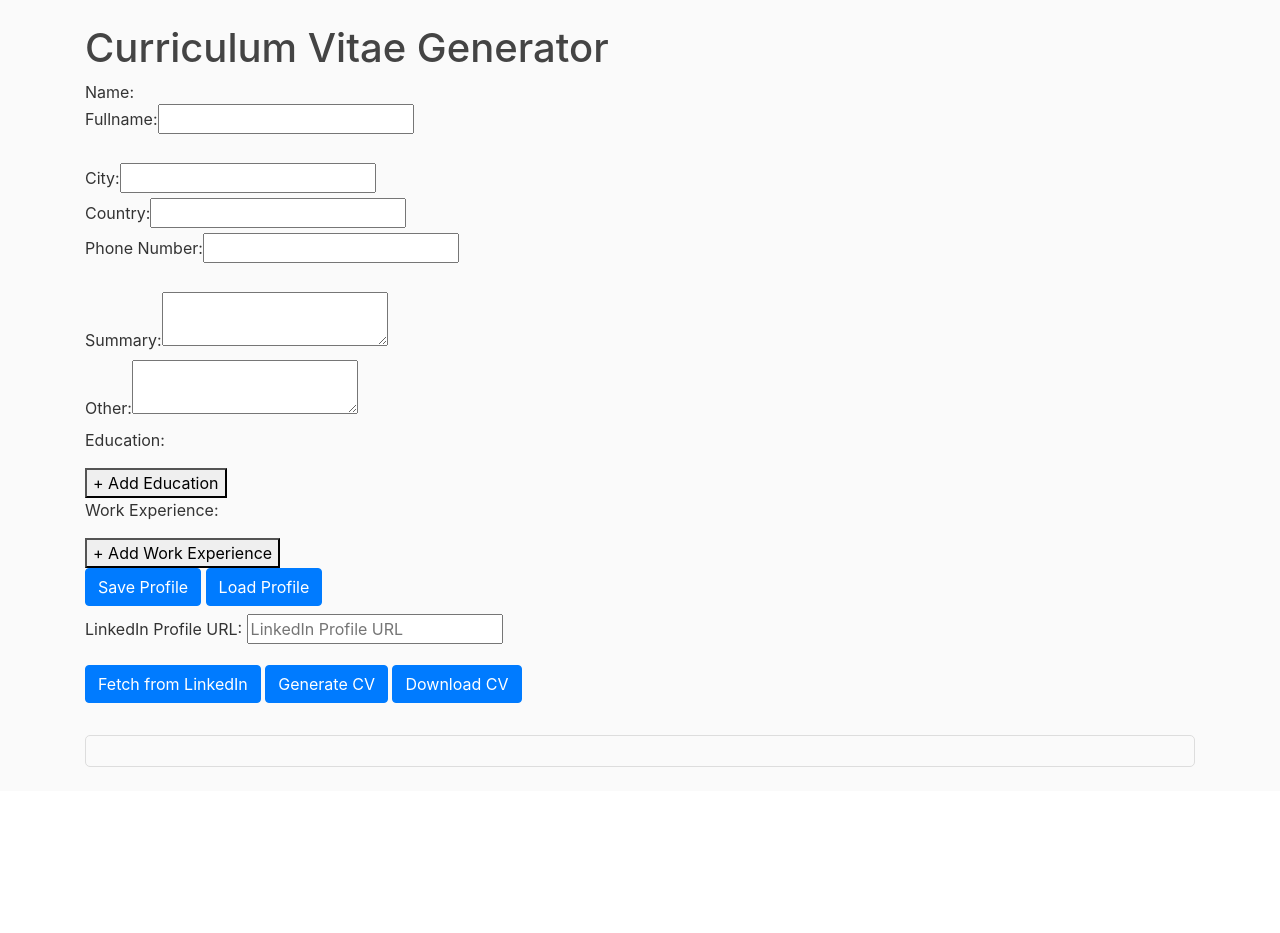
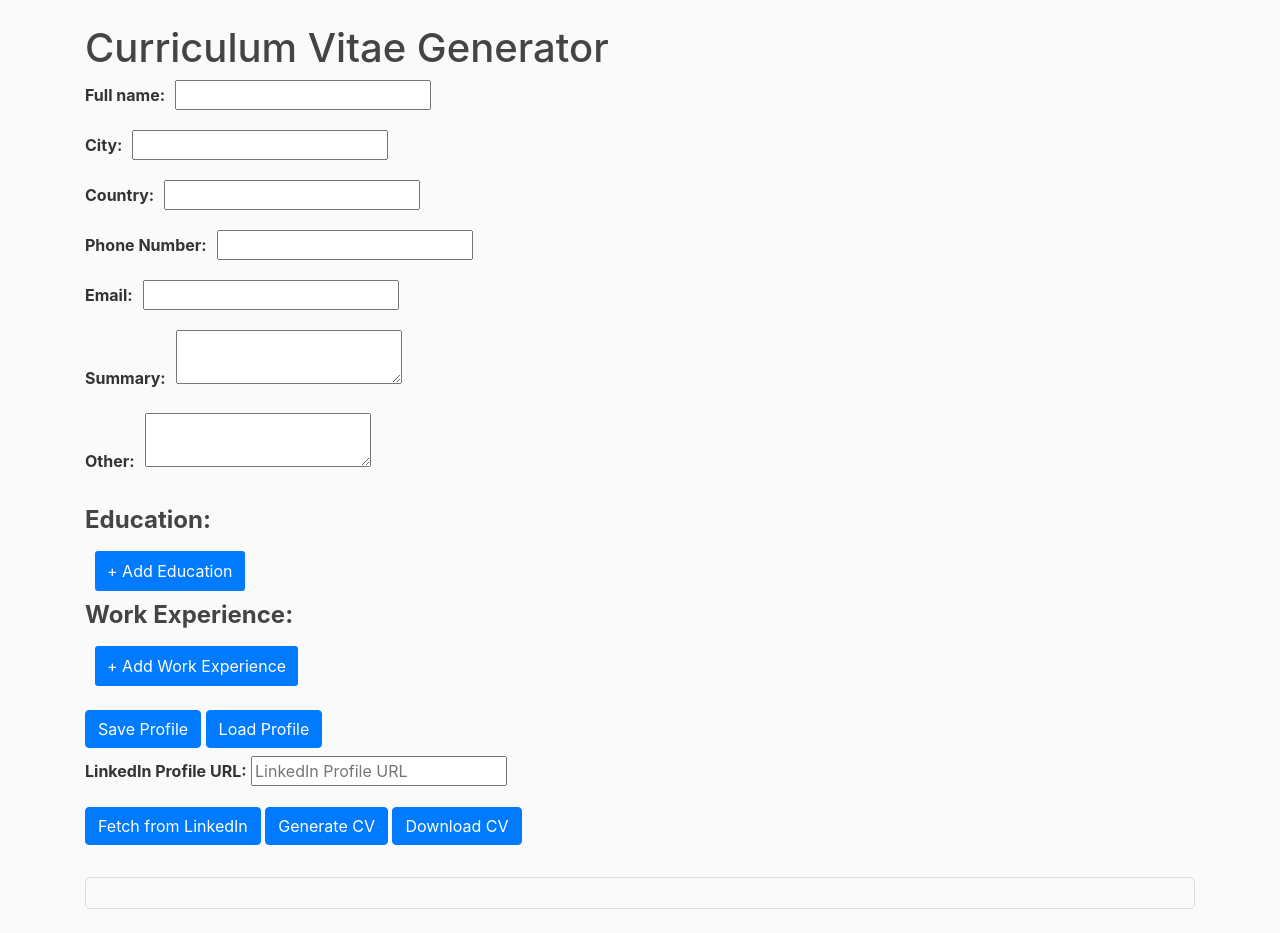
Before and after one commit to urffire/CV-generator, a Flask app: page /cv in a window 1280 px wide. Shown: the part 56-989 px from the top of the page. Before the commit the page ends 823 px from the top, so only its background shows below. Run offline with Flask 3, Linux system fonts and the light colour scheme; the visitor is signed in with stand-in values (Sample User, id 1); data that the repository does not hold is empty; some libraries are stand-ins or nearby versions.

Commit message:
UI/bugfix

```diff
--- a/career_webpage/models.py
+++ b/career_webpage/models.py
@@ -30,6 +30,7 @@ class User(db.Model, UserMixin):
   "city": "",
   "country": "",
   "full_name": "",
+            "email":"",
   "phone_number": "",
   "other": "",
   "summary": "",
--- a/career_webpage/static/cv.js
+++ b/career_webpage/static/cv.js
@@ -6,11 +6,10 @@ function createProfile(jsonData) {
     profileContainer.innerHTML = ''; // Clear existing content
 
     // Profile name
-    const nameField = createEditableInput('Fullname', 'full-name', jsonData.full_name || '');
+    const nameField = createEditableInput('Full name', 'full-name', jsonData.full_name || '');
 
-    profileContainer.appendChild(document.createTextNode('Name: '));
     profileContainer.appendChild(nameField);
-    profileContainer.appendChild(document.createElement('br'));
+
 
     // Contact info
     const contactInfoContainer = document.createElement('div');
@@ -26,7 +25,10 @@ function createProfile(jsonData) {
     const phoneNumberField = createEditableInput('Phone Number', 'phone-number', jsonData.phone_number || '');
     contactInfoContainer.appendChild(phoneNumberField);
 
-    contactInfoContainer.appendChild(document.createElement('br'));
+        const emailNumberField = createEditableInput('Email', 'email', jsonData.email || '');
+    contactInfoContainer.appendChild(emailNumberField);
+
+
 
     const summaryField = createEditableTextarea('Summary', 'summary', jsonData.summary || '');
     contactInfoContainer.appendChild(summaryField);
@@ -40,8 +42,12 @@ function createProfile(jsonData) {
     // Education list
     const educationList = document.createElement('ul');
     educationList.id = 'education-list';
-    profileContainer.appendChild(document.createTextNode('Education: '));
-    profileContainer.appendChild(document.createElement('br'));
+        const educationHeader = document.createElement('h6');
+    educationHeader.textContent = 'Education:';
+    educationHeader.classList.add('h3class');
+    educationHeader.classList.add('section-header');
+    profileContainer.appendChild(educationHeader);
+
     profileContainer.appendChild(educationList);
 
     jsonData.education.forEach((education, index) => {
@@ -51,6 +57,7 @@ function createProfile(jsonData) {
     // Add Education button
     const addEducationButton = document.createElement('button');
     addEducationButton.textContent = '+ Add Education';
+    addEducationButton.classList.add("buttonadd");
     addEducationButton.onclick = () => createEducationEntry({}, document.querySelectorAll('#education-list li').length);
     profileContainer.appendChild(addEducationButton);
     profileContainer.appendChild(document.createElement('br'));
@@ -59,8 +66,12 @@ function createProfile(jsonData) {
     // Work Experience list
     const experiencesList = document.createElement('ul');
     experiencesList.id = 'experiences-list';
-    profileContainer.appendChild(document.createTextNode('Work Experience: '));
-    profileContainer.appendChild(document.createElement('br'));
+    const experienceHeader = document.createElement('h6');
+    experienceHeader.textContent = 'Work Experience:';
+    experienceHeader.classList.add('h3class');
+    experienceHeader.classList.add('section-header');
+    profileContainer.appendChild(experienceHeader);
+
     profileContainer.appendChild(experiencesList);
 
     jsonData.experiences.forEach((experience, index) => {
@@ -70,6 +81,7 @@ function createProfile(jsonData) {
     // Add Work Experience button
     const addExperienceButton = document.createElement('button');
     addExperienceButton.textContent = '+ Add Work Experience';
+    addExperienceButton.classList.add("buttonadd");
     addExperienceButton.onclick = () => createExperienceEntry({}, document.querySelectorAll('#experiences-list li').length);
     profileContainer.appendChild(addExperienceButton);
     profileContainer.appendChild(document.createElement('br'));
@@ -78,11 +90,11 @@ function createProfile(jsonData) {
 }
 
 function createEducationEntry(education, index) {
-    index = document.querySelectorAll('#education-list li').length;
+
 
     const educationItem = document.createElement('li');
     const educationContent = document.createElement('div');
-
+    educationContent.classList.add('work-experience-entry');
     const schoolNameField = createEditableInput('School Name', `education-school-name-${index}`, education?.school || '');
     const startField = createEditableInput('Start', `education-starts-at-${index}`, education?.starts_at || '');
     const endField = createEditableInput('End', `education-ends-at-${index}`, education?.ends_at || '');
@@ -103,18 +115,19 @@ function createEducationEntry(education, index) {
     // Remove Education button
     const removeEducationButton = document.createElement('button');
     removeEducationButton.textContent = '- Remove Education';
-    removeEducationButton.onclick = () => removeEntry('education-list', educationItem);
+    removeEducationButton.onclick = () => removeEntry('education-list', educationItem, false);
     educationContent.appendChild(removeEducationButton);
 
     educationItem.appendChild(educationContent);
     document.getElementById('education-list').appendChild(educationItem);
+    updateEducationIds();
 }
 
 function createExperienceEntry(experience, index) {
-    index = document.querySelectorAll('#experiences-list li').length;
+
     const experienceContent = document.createElement('li');
     const experienceDiv = document.createElement('div');
-
+    experienceContent.classList.add('work-experience-entry');
     const titleField = createEditableInput('Title', `experience-title-${index}`, experience?.title || '');
     const companyLinkField = createEditableInput('Company Link', `experience-company-link-${index}`, experience?.company_linkedin_profile_url || '');
     const startField = createEditableInput('Start', `experience-starts-at-${index}`, experience?.starts_at || '');
@@ -134,11 +147,38 @@ function createExperienceEntry(experience, index) {
     // Remove Experience button
     const removeExperienceButton = document.createElement('button');
     removeExperienceButton.textContent = '- Remove Work Experience';
-    removeExperienceButton.onclick = () => removeEntry('experiences-list', experienceContent);
+    removeExperienceButton.onclick = () => removeEntry('experiences-list', experienceContent, true);
     experienceDiv.appendChild(removeExperienceButton);
 
     experienceContent.appendChild(experienceDiv);
     document.getElementById('experiences-list').appendChild(experienceContent);
+    updateExperienceIds();
+}
+
+// New function to update education IDs
+function updateEducationIds() {
+    const educationItems = document.querySelectorAll('#education-list li');
+    educationItems.forEach((educationItem, index) => {
+        const fields = educationItem.querySelectorAll('.editable-input-container input, .editable-input-container textarea');
+        fields.forEach(field => {
+            const oldId = field.id;
+            const newId = oldId.replace(/\d+/g, index);
+            field.id = newId;
+        });
+    });
+}
+
+// New function to update experience IDs
+function updateExperienceIds() {
+    const experienceItems = document.querySelectorAll('#experiences-list li');
+    experienceItems.forEach((experienceItem, index) => {
+        const fields = experienceItem.querySelectorAll('.editable-input-container input, .editable-input-container textarea');
+        fields.forEach(field => {
+            const oldId = field.id;
+            const newId = oldId.replace(/\d+/g, index);
+            field.id = newId;
+        });
+    });
 }
 
 function createEditableInput(label, id, value) {
@@ -146,13 +186,14 @@ function createEditableInput(label, id, value) {
     container.classList.add('editable-input-container');
 
     const labelElement = document.createElement('label');
-    labelElement.textContent = `${label}: `;
+    labelElement.textContent = `${label}:  `;
     container.appendChild(labelElement);
 
     const inputField = document.createElement('input');
     inputField.type = 'text';
     inputField.value = value;
     inputField.id = id;
+    inputField.classList.add("indented")
     container.appendChild(inputField);
 
     return container;
@@ -170,15 +211,19 @@ function createEditableTextarea(label, id, value) {
     inputField.type = 'text';
     inputField.value = value;
     inputField.id = id;
-
+    inputField.classList.add("indented")
     container.appendChild(inputField);
 
     return container;
 }
 
-function removeEntry(listId, entry) {
+function removeEntry(listId, entry, exp=true) {
     const list = document.getElementById(listId);
     list.removeChild(entry);
+    if (exp)
+        updateExperienceIds();
+    else
+        updateEducationIds();
 }
 
 function getEditedProfileData() {
@@ -187,6 +232,7 @@ function getEditedProfileData() {
         country: document.getElementById('country').value,
         full_name: document.getElementById('full-name').value,
         phone_number: document.getElementById('phone-number').value,
+        email: document.getElementById('email').value,
         other: document.getElementById('other').value,
 
         summary: document.getElementById('summary').value,
--- a/career_webpage/static/main.css
+++ b/career_webpage/static/main.css
@@ -6,6 +6,106 @@ body {
 
 h1, h2, h3, h4, h5, h6 {
   color: #444444;
+}
+body {
+  background: #fafafa;
+  color: #333333;
+  margin-top: 5rem;
+}
+.h3class {
+  padding-top: 10px;
+
+}
+
+.buttonadd{
+  margin-left: 10px;
+}
+.indented {
+  margin-left: 10px; /* Adjust the margin as needed for indentation */
+}
+.work-experience-entry {
+  margin-left: 50px;
+
+  padding: 25px; /* Adjust the padding as needed for indentation */
+  background-color: #e6f7ff; /* Light blue background color */
+  border-radius: 10px; /* Optional: add rounded corners */
+}
+
+/* Updated styling for the profile container */
+.profile-container {
+  background: #ffffff;
+  padding: 20px;
+  border: 1px solid #dddddd;
+  border-radius: 5px;
+  margin: 20px auto;
+  max-width: 800px;
+}
+
+/* Updated styling for section headers (Education, Work Experience) */
+.section-header {
+  font-size: 24px;
+  font-weight: bold;
+  margin-bottom: 15px;
+}
+
+/* Updated styling for editable input containers */
+.editable-input-container {
+  margin-bottom: 15px;
+}
+
+/* Updated styling for labels */
+label {
+  font-weight: bold;
+}
+
+/* Updated styling for buttons to match Bootstrap primary color */
+button {
+  background: #007bff;
+  color: #ffffff;
+  border: none;
+  padding: 8px 12px;
+  cursor: pointer;
+  border-radius: 3px;
+}
+
+button:hover {
+  background: #0056b3;
+}
+
+button:active {
+  background: #004080;
+}
+
+/* Updated styling for lists to match Bootstrap styles */
+ul {
+  list-style: none;
+  padding: 0;
+}
+
+ul li {
+  margin-bottom: 10px;
+}
+
+/* Match Bootstrap alert styles for flash messages */
+.alert {
+  margin-top: 20px;
+}
+
+.alert-success {
+  background-color: #d4edda;
+  border-color: #c3e6cb;
+  color: #155724;
+}
+
+.alert-danger {
+  background-color: #f8d7da;
+  border-color: #f5c6cb;
+  color: #721c24;
+}
+
+/* Adjust spacing for the flash messages */
+.alert:not(:last-child) {
+  margin-bottom: 0;
 }
 
 .site-header .navbar-nav .nav-link {
--- a/career_webpage/templates/cv.html
+++ b/career_webpage/templates/cv.html
@@ -4,7 +4,7 @@
 <h1>Curriculum Vitae Generator</h1>
 
 <div id="profile-container"></div>
-
+<br>
 <button type="button" class="btn btn-primary mb-2" onclick="saveProfile()">Save Profile</button>
 <button type="button" class="btn btn-primary mb-2" onclick="loadProfile()">Load Profile</button>
 
```
